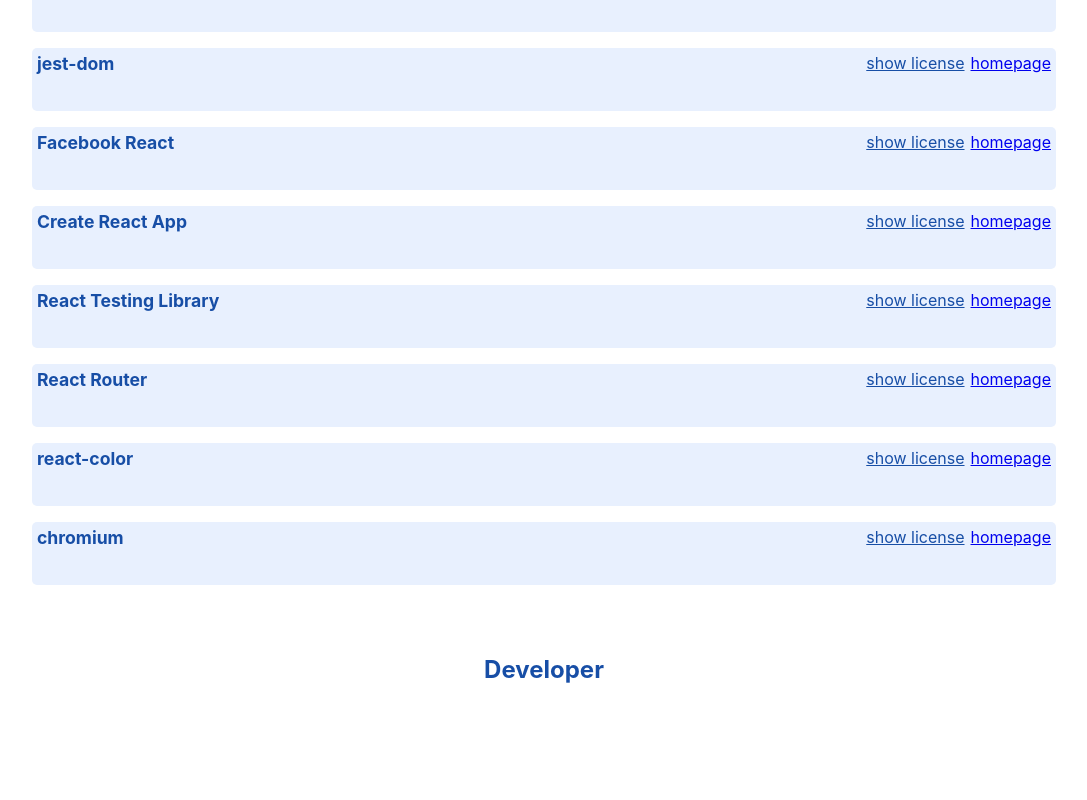
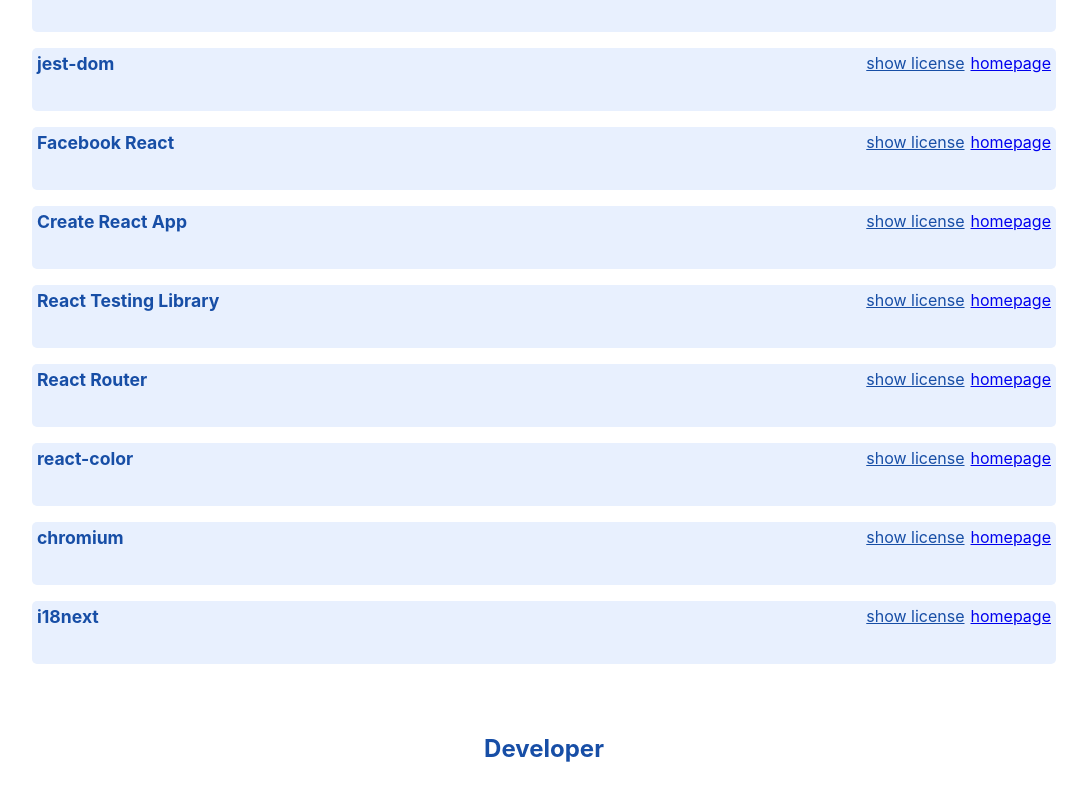
Before and after one commit to lwef/quick-chat-simulator, a React (Create React App) app: page /InfoPage in a window 1280 px wide. Shown: the part 509-1309 px from the top of the page, without its empty margins (96-1183 px from the left). Before the commit the page ends 1248 px from the top, so only its background shows below. Built offline with nearby package versions, Linux system fonts and the light colour scheme.

Commit message:
#19 Add new license

```diff
--- a/src/view/InfoPage.js
+++ b/src/view/InfoPage.js
@@ -62,6 +62,12 @@
             title: "chromium",
             homepage: "https://www.chromium.org/chromium-projects/",
             copyright: "Copyright (c) 2015 The Chromium Authors."
+        },
+        {
+            type: "mit",
+            title: "i18next",
+            homepage: "https://github.com/i18next/i18next",
+            copyright: "Copyright (c) 2023 i18next"
         }
     ]
 
--- a/src/view/Main.js
+++ b/src/view/Main.js
@@ -138,7 +138,7 @@
             <div className='main__smallBoxContainer'>
             <div className='main__smallBox'>
                 {t('main.selectBold')}
-                <button style={{background:boldColor}} onClick={onChangeBold}>{boldState==='yes'? t('main.yes') : t('main.no')}</button>
+                <button style={{background:boldColor}} onClick={onChangeBold}>{boldState==='yes'? t('main.yes') : t('main.no')}</button> //조건부 렌더링
             </div>
             <div className='main__smallBox'>
                 {t('main.selectSize')}<br/>
```
